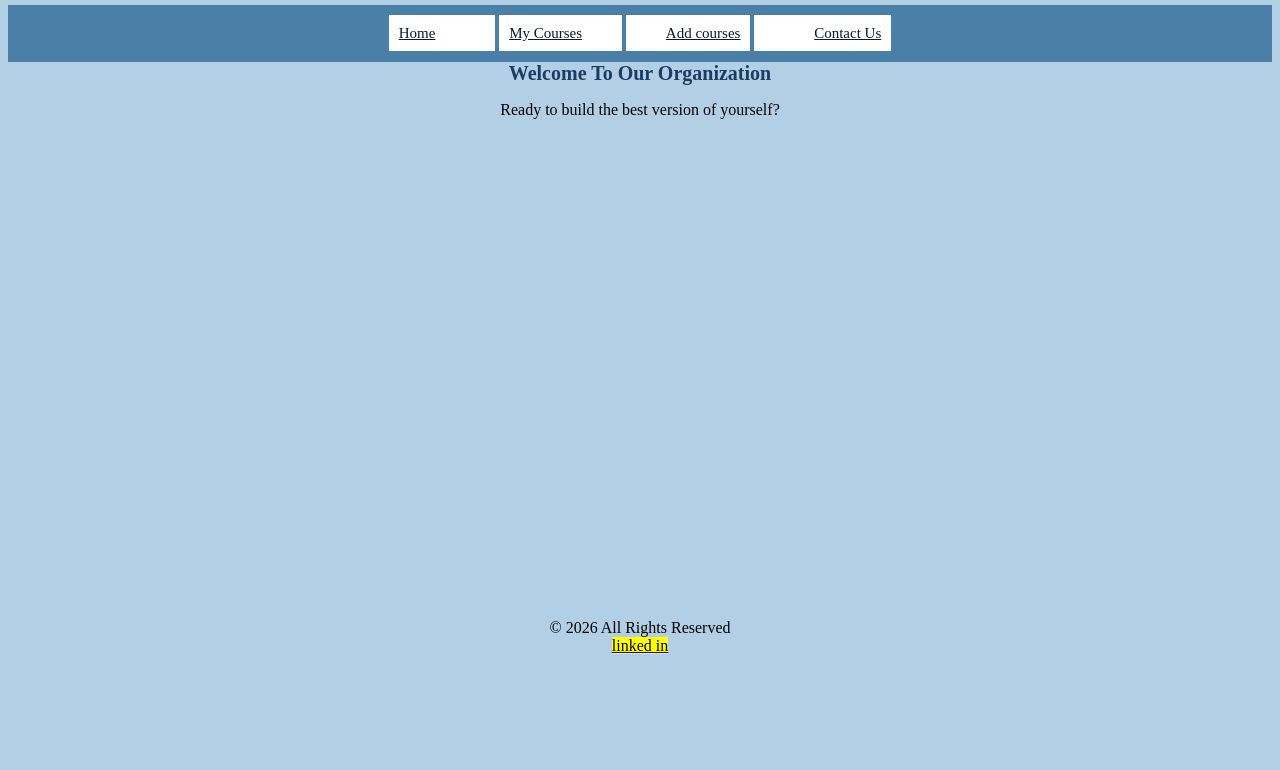
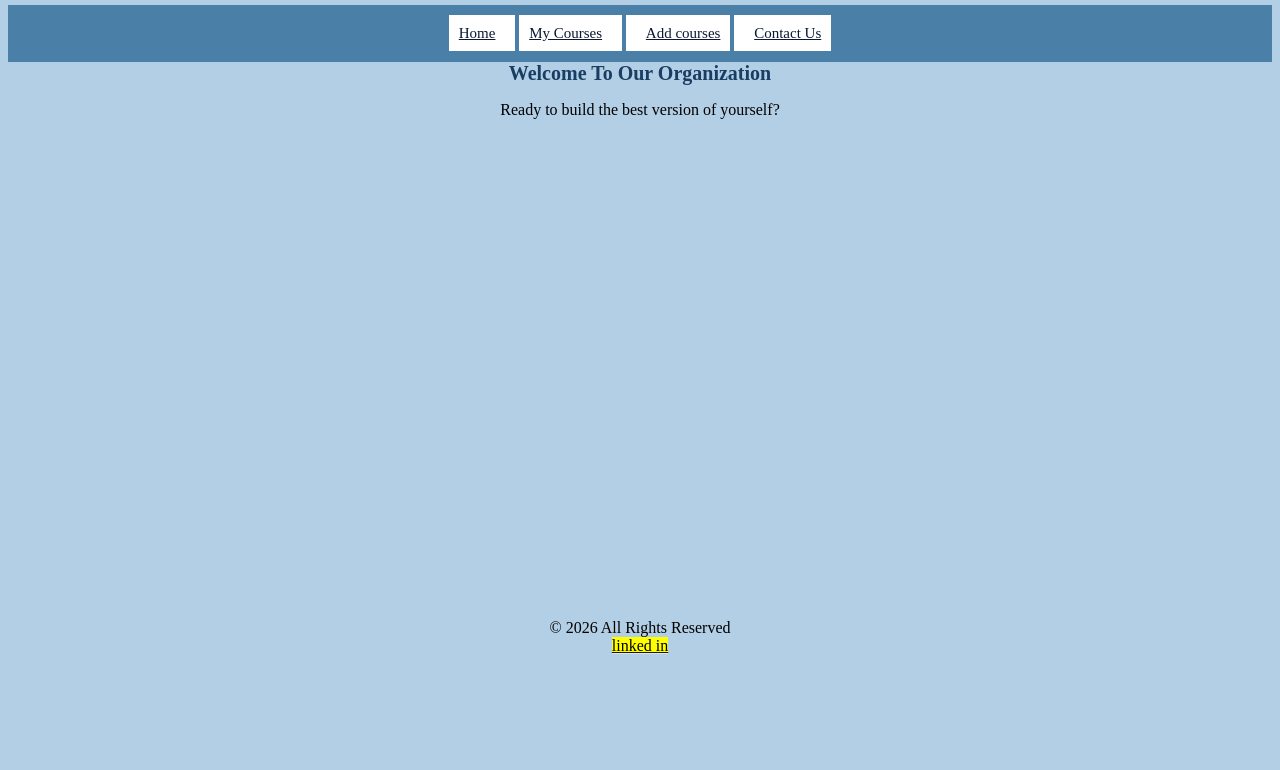
Before and after one commit to mariammohmed16/portfolio, a plain HTML site: page index.html in a window 1280 px wide. Shown: the part 46-816 px from the top of the page. Drawn offline with Linux system fonts and the light colour scheme.

Commit message:
Add files via upload

```diff
--- a/StyleSheet.css
+++ b/StyleSheet.css
@@ -11,27 +11,27 @@ font-size:15px;
 }
 .test1{
 width:90%;
- padding-right:50px;
+ padding-right:10px;
  border:#FFFFFF solid 10px;
  background-color:#FFFFFF;
  color:#0A1931;
 }
 .test2{
  width:90%;
- padding-right:30px;
+ padding-right:10px;
  border:#FFFFFF solid 10px;
  background-color:#FFFFFF;
  color:#0A1931;
 }
 .test3{
     width:90%;
-	padding-left:30px;
+	padding-left:10px;
 	border:10px #FFFFFF solid ;
 	background-color:#FFFFFF;
 color:#0A1931;}
 .test4{
     width:90%;
-	padding-left:50px;
+	padding-left:10px;
 	border:#FFFFFF solid 10px;
 	background-color:#FFFFFF;
 	color:#0A1931;
```
